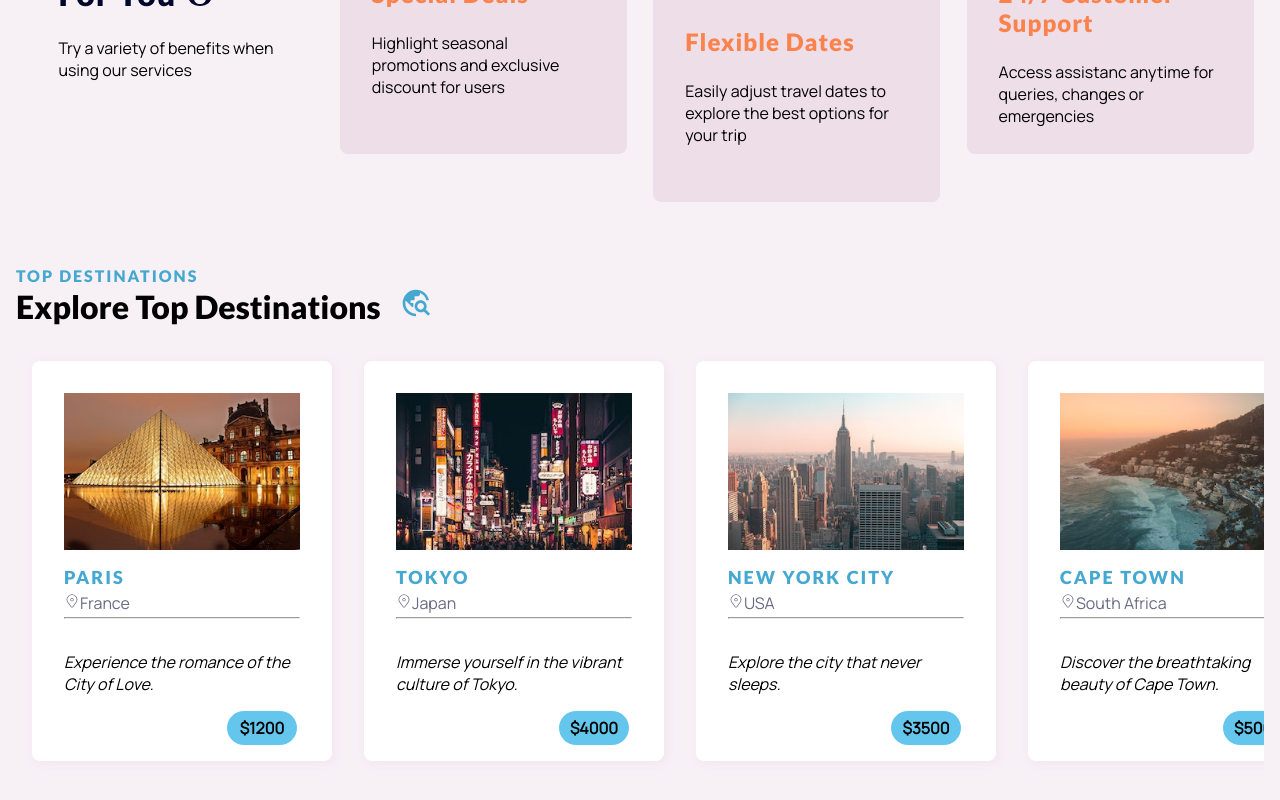
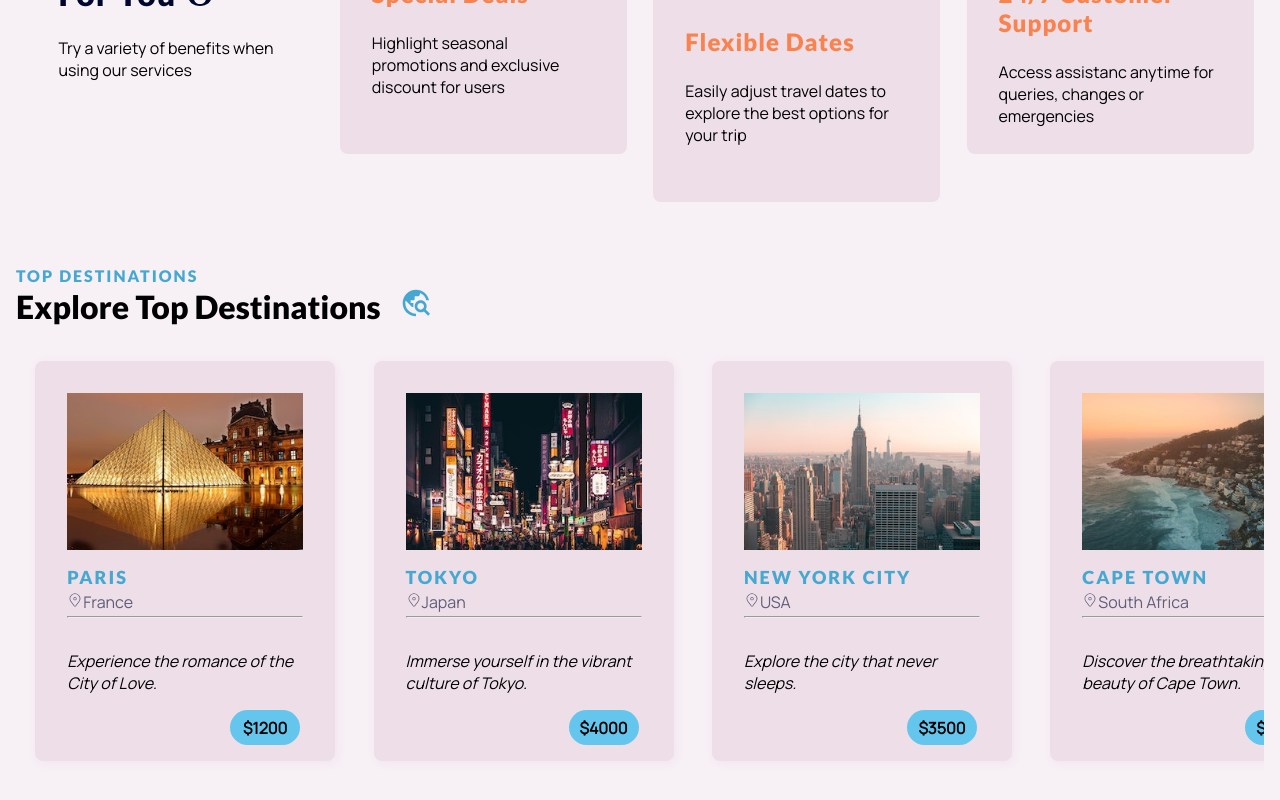
Before and after one commit to sreelakshmyaj/Travel-website, a React (Create React App) app: page / in a window 1280 px wide. Shown: the part 1087-1887 px from the top of the page. Built offline with nearby package versions, Linux system fonts and the light colour scheme.

Commit message:
added hover effect to tour cards

```diff
--- a/src/App.css
+++ b/src/App.css
@@ -184,6 +184,7 @@ nav ul a:hover {
 
 .feature-card {
   width: 23%;
+  min-width: 260px;
   height: 300px;
   background-color: #eddee8;
   padding: 2rem;
@@ -239,19 +240,31 @@ nav ul a:hover {
   flex-shrink: 0;
   width: 300px;
   height: 400px;
-  background-color: #ffffff;
+  background-color: #eddee8;
   padding: 2rem;
-  margin: 2rem 1rem;
+  margin: 2rem 1.2rem;
   border-radius: 0.5rem;
   box-shadow: 2px 2px 10px #f3e4ef;
   position: relative;
+  cursor: pointer;
+}
+
+.tour-img {
+  max-width: 236px;
+  height: 157px;
+  overflow: hidden;
+  margin-bottom: 1rem;
 }
 
 .tour-img img {
   width: 100%;
   height: auto;
   display: block;
-  margin-bottom: 1rem;
+  transition: 0.5s ease-in-out;
+}
+
+.tour-img img:hover {
+  transform: scale(1.08);
 }
 
 .tour-card h4 {
```
